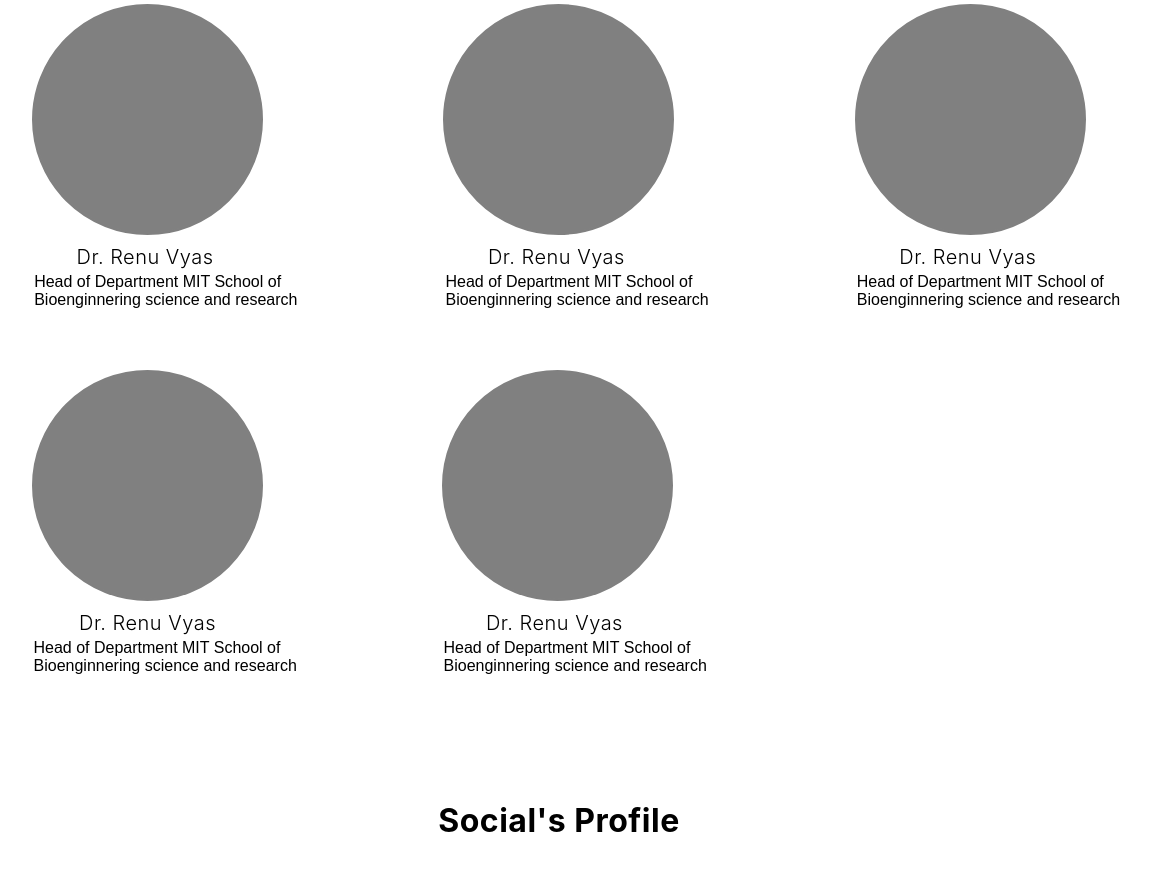
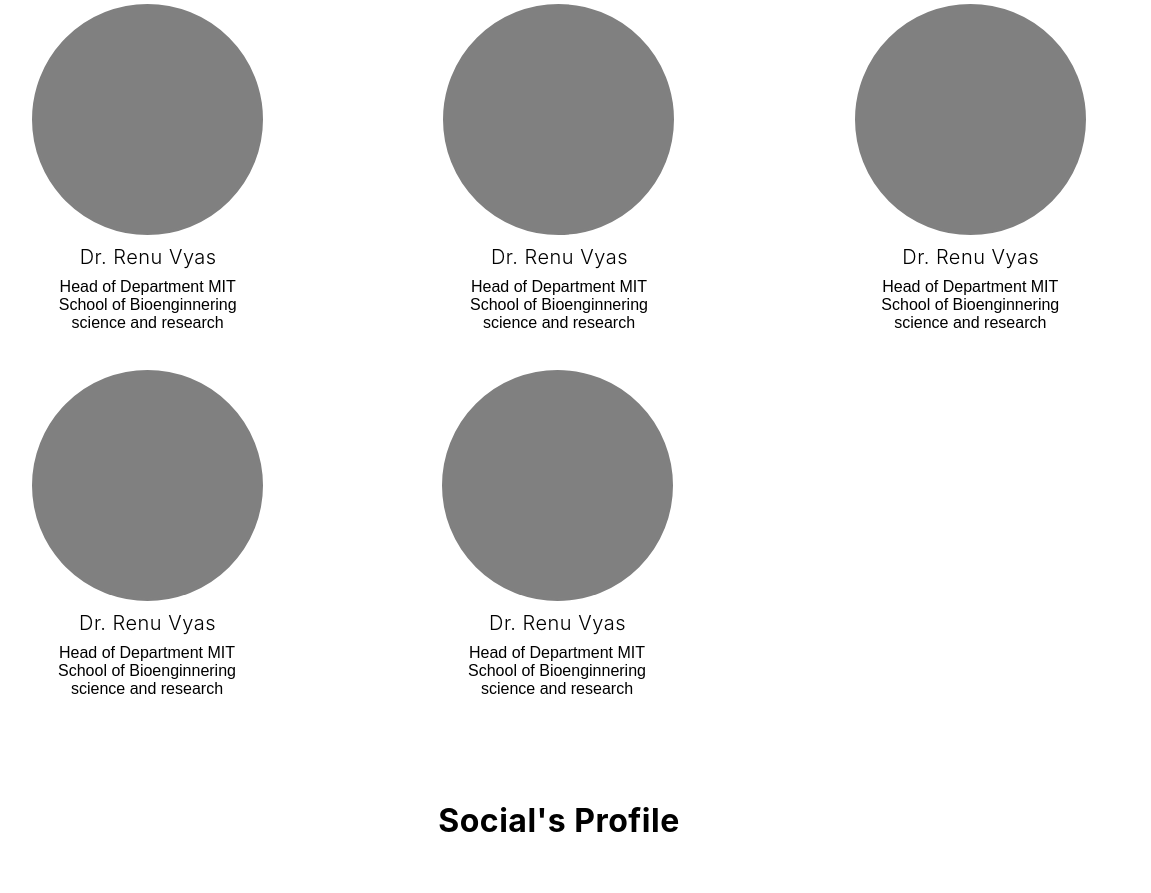
Before and after one commit to yashmahaja/ckd, a Flask app: page / in a window 1520 px wide. Shown: the part 5502-6395 px from the top of the page, without its empty margins (194-1345 px from the left). Run offline with Flask 2, Linux system fonts and the light colour scheme.

Commit message:
name arrengement

```diff
--- a/main.py
+++ b/main.py
@@ -1,4 +1,5 @@
 from flask import Flask, render_template
+
 app = Flask(__name__)
 
 @app.route('/')
--- a/static/css/about.css
+++ b/static/css/about.css
@@ -14,6 +14,9 @@
 letter-spacing: 0.5px;
 color: #383C3E;
 }
+
+
+
 
 .our_team{
 font-family: 'Inter';
@@ -54,11 +57,19 @@
     border: 2px solid grey;
     /* box-shadow: 0px 0px 10px grey; */
 }
-.textcircle{
-    width: 264px;
-    height: 72px;
+/* .textcircle{ */
+    /* width: 264px; */
+    /* height: 72px; */
     /* background-color: yellow; */
+/* } */
+
+.intro{
+    margin-top: 2%;
+    align-items: center;
+    text-align: center;
+    justify-content: center;
 }
+
 .textcir{
     max-width: 204px;
     white-space: pre-wrap;
--- a/templates/index.html
+++ b/templates/index.html
@@ -267,20 +267,20 @@
 <div class="circles">
     <div class="circle1">
         <div class="textcircle">
-            <p class="textcir">Dr. Renu Vyas </p>
-            <p>Head of Department MIT School of Bioenginnering science and research</p>
+            <p class="textcir">Dr. Renu Vyas</p>
+            <p class="intro">Head of Department MIT School of Bioenginnering science and research</p>
         </div>
     </div>
     <div class="circle1">
         <div class="textcircle">
-            <p class="textcir">Dr. Renu Vyas </p>
-            <p>Head of Department MIT School of Bioenginnering science and research</p>
+            <p class="textcir">Dr. Renu Vyas</p>
+            <p class="intro">Head of Department MIT School of Bioenginnering science and research</p>
         </div>
     </div>
     <div class="circle1">
         <div class="textcircle">
-            <p class="textcir">Dr. Renu Vyas </p>
-            <p>Head of Department MIT School of Bioenginnering science and research</p>
+            <p class="textcir">Dr. Renu Vyas</p>
+            <p class="intro">Head of Department MIT School of Bioenginnering science and research</p>
         </div>
     </div>
     </div>
@@ -288,13 +288,15 @@
     <div class="circle1">
         <div class="textcircle">
             <p class="textcir">Dr. Renu Vyas</p>
-            <p>Head of Department MIT School of Bioenginnering science and research</p>
+            <p class="intro" >Head of Department MIT School of Bioenginnering science and research</p>
         </div>
     </div>
     <div class="circle2">
         <div class="textcircle">
-            <p class="textcir">Dr. Renu Vyas </p>
-            <p>Head of Department MIT School of Bioenginnering science and research</p>
+            <p class="textcir">Dr. Renu Vyas</p>
+
+
+            <p class="intro">Head of Department MIT School of Bioenginnering science and research</p>
         </div>
     </div>
 </div>
```
